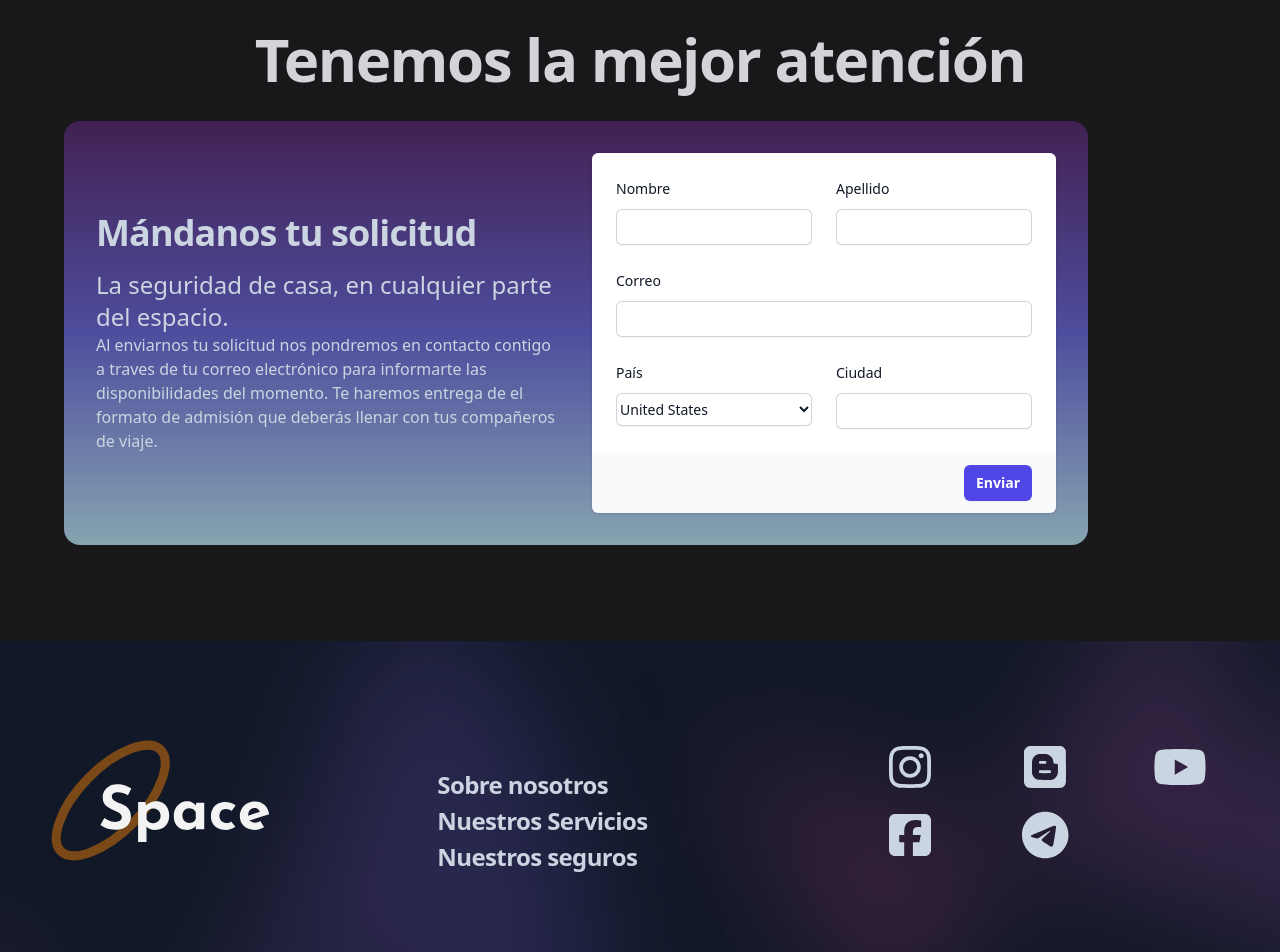
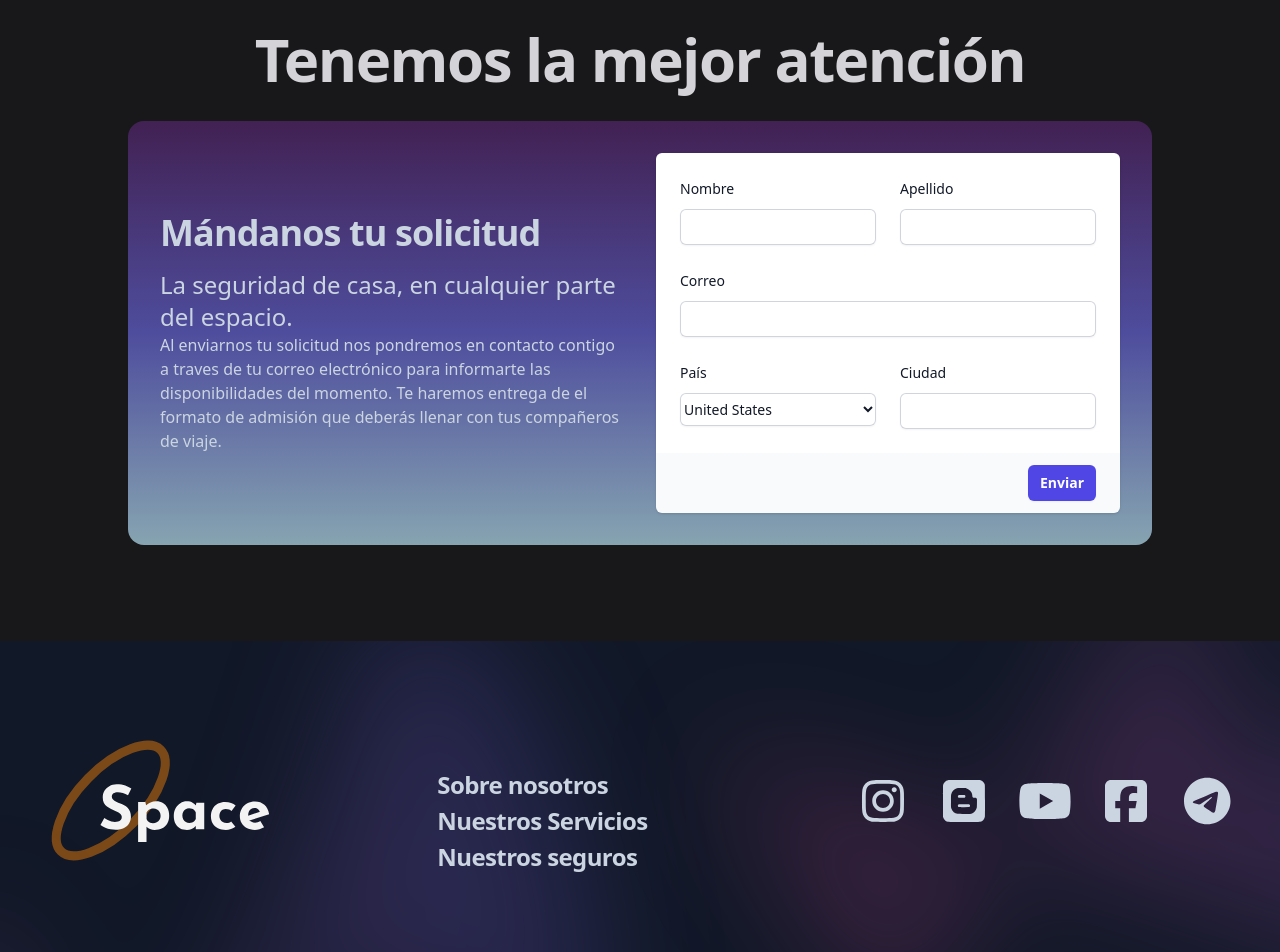
Before and after one commit to Aderauwu04/Space, a React (Vite) app: page / in a window 1280 px wide. Shown: the part 2660-3612 px from the top of the page. Built offline with nearby package versions, Linux system fonts and the light colour scheme.

Commit message:
ajustes de alineado

```diff
--- a/src/components/Footer.jsx
+++ b/src/components/Footer.jsx
@@ -82,7 +82,7 @@ export default function Footer() {
 						))}
 					</dl>
 				</div>
-				<div className="grid grid-cols-5 md:grid-cols-3 gap-y-5 text-5xl text-center my-3 text-slate-300">
+				<div className="grid grid-cols-5 md:grid-cols-3 lg:grid-cols-5 gap-y-5 text-5xl text-center my-3 text-slate-300">
 					<div className="pointer">
 						<FontAwesomeIcon icon="fa-brands fa-instagram" />
 					</div>
--- a/src/components/Formulario.jsx
+++ b/src/components/Formulario.jsx
@@ -10,7 +10,7 @@ export default function Example() {
 					bg-gradient-to-b from-[#422153] via-[#4e4d9d] to-[#86a4b1]
 					rounded-2xl
 					grid grid-cols-1 md:grid-cols-2 items-center gap-y-16 gap-x-8
-					md:w-[80vw] mx-auto p-4 md:p-8 md:m-8 mt-16
+					md:w-[80vw] p-4 md:p-8 md:m-8 mt-16 lg:mx-auto
 				"
 				>
 					<div>
```
